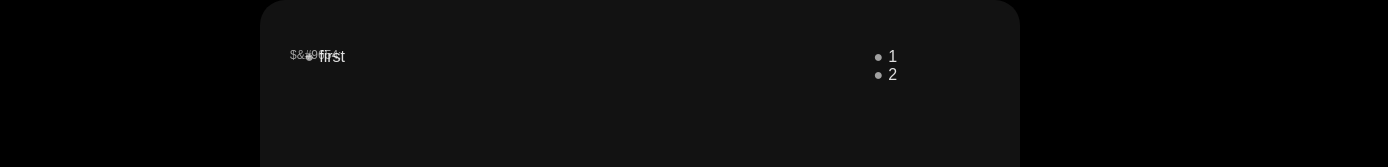
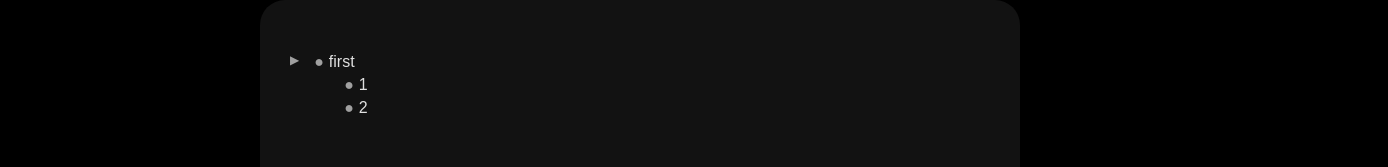
Before and after one commit to damouse/Cookbook, a React (Create React App) app: page / in a window 1280 px wide. Shown: the top 167 px of the page, 1388 px wide, since content can reach past the window. Built offline with nearby package versions, Linux system fonts and the light colour scheme.

Commit message:
rendering progress

```diff
--- a/src/editor/editor.tsx
+++ b/src/editor/editor.tsx
@@ -25,7 +25,7 @@ function Editor(props: EditorProps) {
   return (
     <div id="listContainer">
       <div id="currentFilters"></div>
-      <div id="list">
+      <div id="list" className="root-children">
         <Node {...state.editorState}></Node>
         {/* <div className="loader"></div> */}
         {/* <Node text="This is my text" isExpanded={true}></Node> */}
--- a/src/node/node.tsx
+++ b/src/node/node.tsx
@@ -1,9 +1,5 @@
 import { NodeProps } from "../helpers/raw_node"
 import "./node.scss"
-
-const RIGHT_ARROW = "&#9654;"
-const DOWN_ARROW = "&#9660;"
-const DOT = "&#9679;"
 
 function Node(props: NodeProps) {
   console.log(`Given props: ${JSON.stringify(props)}`)
@@ -40,20 +36,19 @@ function Node(props: NodeProps) {
 
   function arrowDiv(): JSX.Element {
     if (props.children !== undefined && props.children!!.length > 0) {
-      return <div className="node-arrow noselect">${nodeArrow()}</div>
+      return (
+        <div className="node-arrow noselect">
+          {props.isExpanded ? <>&#9660;</> : <>&#9654;</>}
+        </div>
+      )
     } else {
       return <div className="no-node-arrow noselect"></div>
     }
   }
 
-  function nodeArrow() {
-    return props.isExpanded ? DOWN_ARROW : RIGHT_ARROW
-  }
-
-  console.log("UH?")
-  console.log(`Node children: ${props.children && props.children.length}`)
-
+  // If its ugly and it works?
   return (
+    <div className="node">
       <div className="node-row">
         {arrowDiv()}
         <div className="no-node-arrow noselect"></div>
@@ -65,16 +60,12 @@ function Node(props: NodeProps) {
         <div className="node-text" contentEditable="true" tabIndex={-1}>
           {props.text}
         </div>
+      </div>
       {props.children !== undefined && props.children?.length > 0 ? (
         <div className="node-children">
           {props.children.map((x) => {
-            console.log("NESTED")
             return <Node {...x}></Node>
-            // return <div>Nest</div>
           })}
-          {/* hello */}
-          {/* <Node {...x}></Node */}
-          {/* props.children.forEach((x) => <div></div> */}
         </div>
       ) : (
         <></>
@@ -84,4 +75,3 @@ function Node(props: NodeProps) {
 }
 
 export default Node
-// export { NodeProps }
--- a/src/state/state.ts
+++ b/src/state/state.ts
@@ -4,13 +4,13 @@
 //   adjustHasChildren,
 // } from './tree_utils';
 
-import RawNode from "../helpers/raw_node"
-
 // import { makeCorrectionsToNodeAndItsDescendants } from './make_corrections_to_node_and_its_descendants';
 // import { moveCurrentBlockUp, moveCurrentBlockDown } from './move';
 // import { collapseBlock, expandBlock } from './collapse_expand_block';
 // import { ROOT_KEY, MAX_DEPTH } from '../constants';
 // import { onTab } from './tab';
+
+import RawNode from "../helpers/raw_node"
 
 export const LOAD = "LOAD"
 export const CHANGE = "CHANGE"
@@ -39,7 +39,6 @@ export interface EditorState {
 
 interface LoadAction {
   type: typeof LOAD
-  // editorState: EditorState
   source: string
 }
 
```
Also changed, not shown: src/state/state_reducer.ts (deleted, +0 -20 lines). Lines whose indentation alone changed are shown as unchanged.
